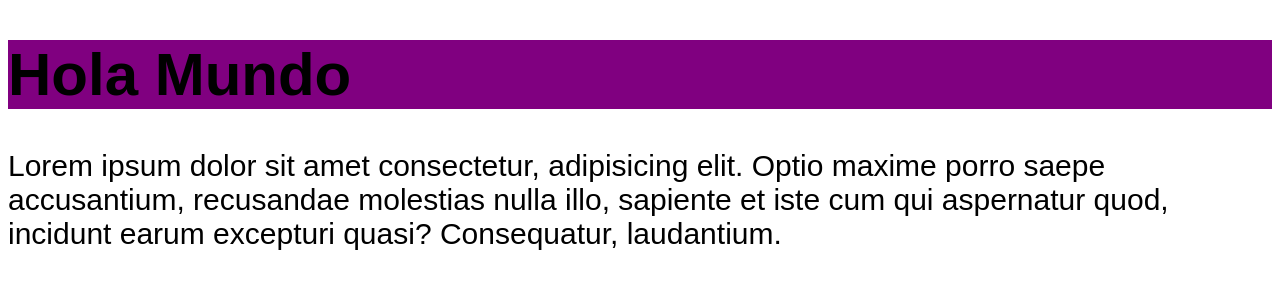
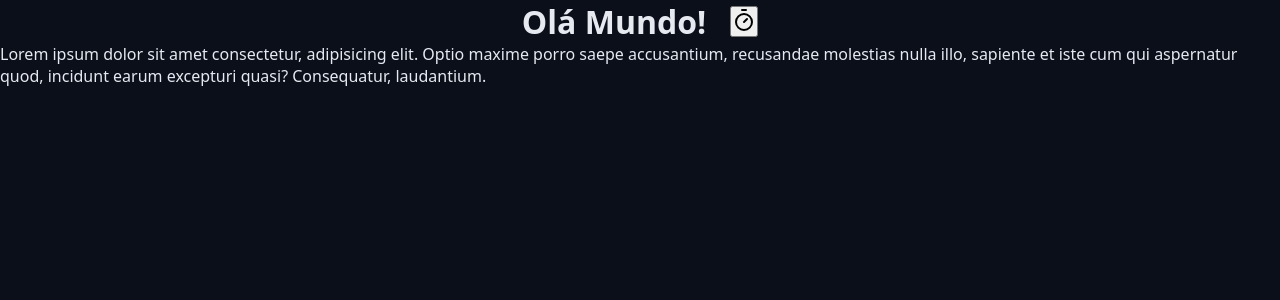
Before and after one commit to felipeaugustoap/chronos-pomodoro, a React (Vite) app: page / in a window 1280 px wide. Shown: the top 300 px of the page. Built offline with nearby package versions, Linux system fonts and the light colour scheme.

Commit message:
Modificando componente heading

```diff
--- a/package.json
+++ b/package.json
@@ -10,6 +10,7 @@
     "preview": "vite preview"
   },
   "dependencies": {
+    "lucide-react": "^1.7.0",
     "react": "^19.2.4",
     "react-dom": "^19.2.4"
   },
--- a/src/App.tsx
+++ b/src/App.tsx
@@ -2,6 +2,7 @@
 
 import './styles/theme.css'
 import './styles/global.css'
+import { TimerIcon } from 'lucide-react'
 
 
 //PascalCase
@@ -9,7 +10,12 @@
 export function App() {
     return (
     <>
-        <Heading/>
+            <Heading>
+                Olá Mundo!
+                <button>
+                    <TimerIcon />
+                </button>
+            </Heading>
         <p>Lorem ipsum dolor sit amet consectetur, adipisicing elit. Optio maxime porro saepe accusantium, recusandae molestias nulla illo, sapiente et iste cum qui aspernatur quod, incidunt earum excepturi quasi? Consequatur, laudantium.</p>
     </>
     )
--- a/src/components/Heading.module.css
+++ b/src/components/Heading.module.css
@@ -1,4 +1,6 @@
 .heading{
-    background-color: purple;
-    color: black;
+    display: flex;
+    align-items: center;
+    justify-content: center;
+    gap: 2.4rem;
 }
--- a/src/components/Heading.tsx
+++ b/src/components/Heading.tsx
@@ -1,7 +1,11 @@
+import type React from 'react';
 import styles from './Heading.module.css'
 
+type HeadingProps = {
+    children: React.ReactNode;
+}
 
-export function Heading() {
-    console.log(styles)
-    return <h1 className={styles.heading}>Hola Mundo</h1>
+export function Heading({ children }: HeadingProps) {
+
+    return <h1 className={styles.heading}>{children}</h1>
  }
--- a/src/styles/global.css
+++ b/src/styles/global.css
@@ -1,8 +1,16 @@
-body{
-    font-family: sans-serif;
-    font-size: 30px;
+*{
+    margin:0;
+    padding: 0;
+    box-sizing: border-box;
 }
 
-h1{
-    color: var(--primary-color);
+html{
+    font-size: 62.5%;
 }
+
+body{
+    font-family: system-ui, -apple-system, BlinkMacSystemFont, 'Segoe UI', Roboto, Oxygen, Ubuntu, Cantarell, 'Open Sans', 'Helvetica Neue', sans-serif;
+    font-size: 1.6rem; /* 16px */
+    background-color: var(--gray-900);
+    color: var(--text-default);
+}
--- a/src/styles/theme.css
+++ b/src/styles/theme.css
@@ -1,3 +1,37 @@
 :root{
-    --primary-color: pink;
+     --gray-100: #e6e9f0;
+  --gray-200: #cdd3e1;
+  --gray-300: #aab3cc;
+  --gray-400: #555f7d;
+  --gray-500: #454f6a;
+  --gray-600: #363d56;
+  --gray-700: #272f43;
+  --gray-800: #181f2e;
+  --gray-900: #0a0f1a;
+
+  --primary-light: #4de7b7;
+  --primary: #0da170;
+  --primary-dark: #065f46;
+
+  --link-color: #10b981;
+  --link-hover: #0b8a60;
+
+  --success: #22c55e;
+  --warning: #eab308;
+  --error: #991b1b;
+  --info: #0ea5e9;
+
+  --text-over-primary: #0a0f1a;
+  --text-over-primary-dark: #e6e9f0;
+  --text-over-primary-light: #0a0f1a;
+  --text-over-success: #0a0f1a;
+  --text-over-warning: #0a0f1a;
+  --text-over-error: #e6e9f0;
+  --text-over-info: #0a0f1a;
+
+  --text-default: #e6e9f0;
+  --text-muted: #aab3cc;
+
+  --disabled: #555f7d;
+  --text-disabled: #aab3cc;
 }
```
Also changed, not shown: 1 other file (tests, documents, lock files or other folders).
